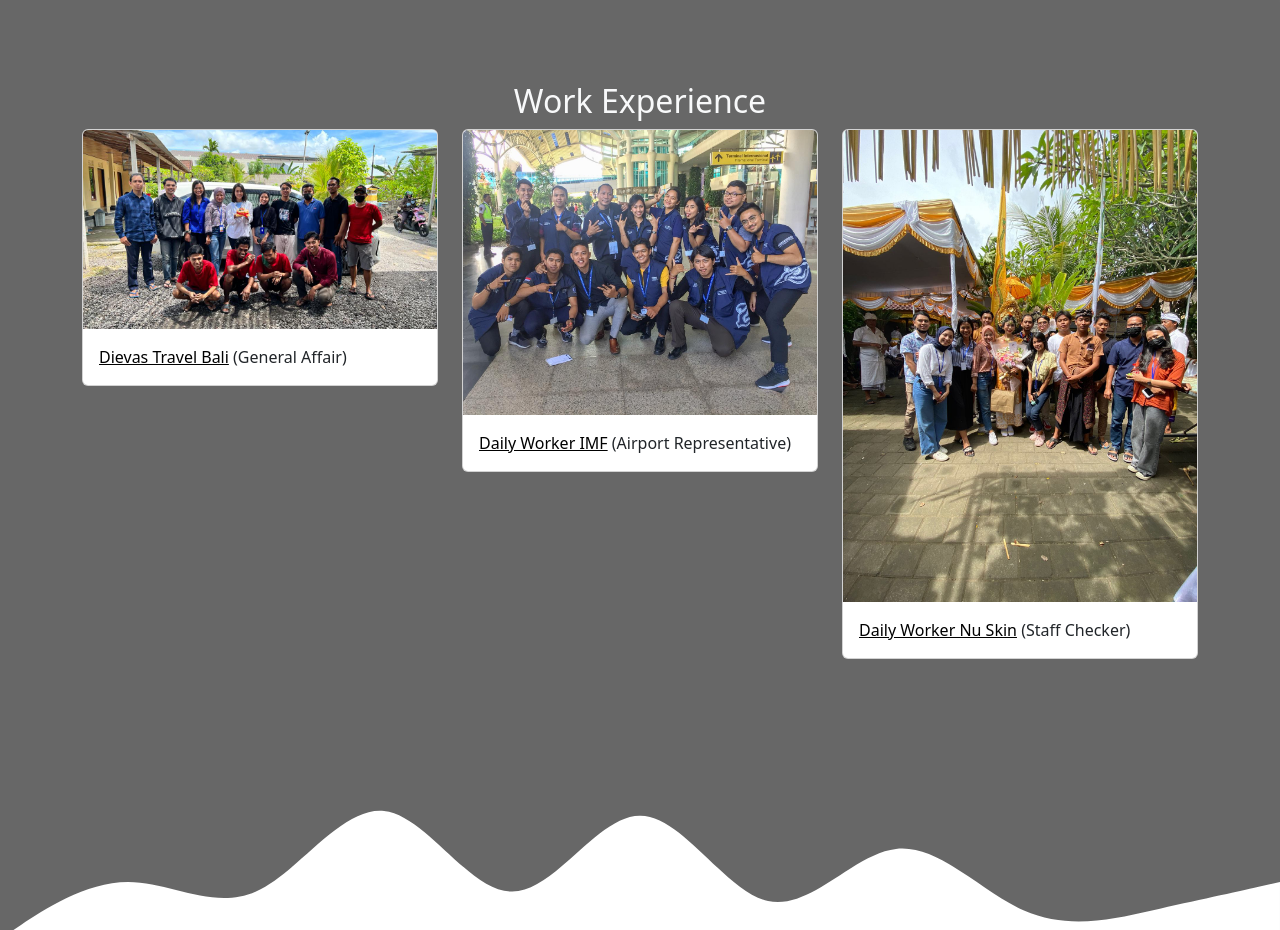
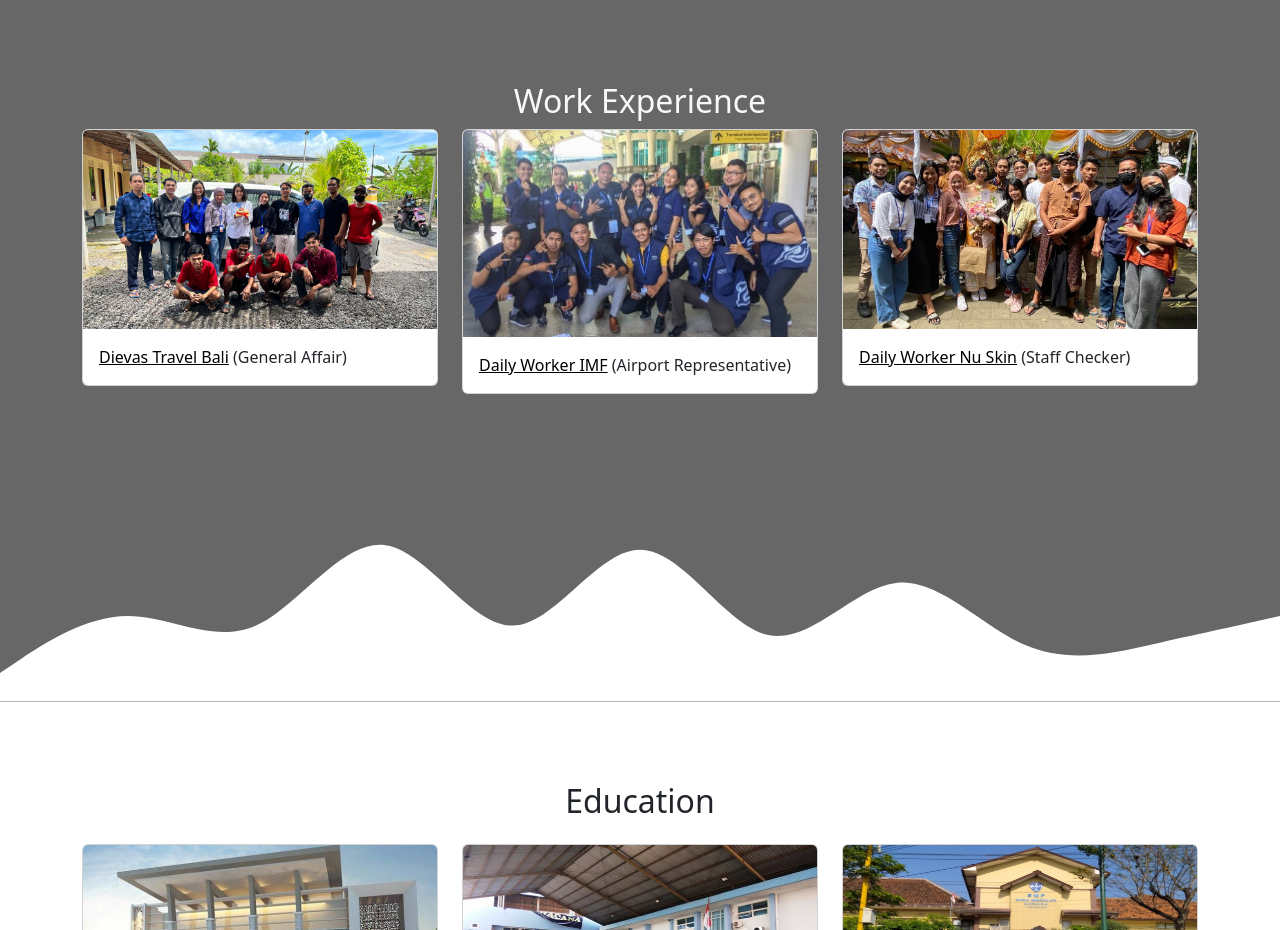
Before and after one commit to evankhell619/evankhell, a plain HTML site: page index.html in a window 1280 px wide. Shown: the part 1420-2350 px from the top of the page. Drawn offline with nearby package versions, Linux system fonts and the light colour scheme.

Commit message:
Update index.html
edit ukuran card experinece

```diff
--- a/index.html
+++ b/index.html
@@ -98,7 +98,7 @@
                     </div>
                     <div class="col-md-4 mb-4">
                         <div class="card" data-aos="flip-right" data-aos-duration="500" data-aos-delay="100">
-                            <img src="img/5.jpeg" class="card-img-top" alt="IMF">
+                            <img src="img/5 - Copy.jpeg" class="card-img-top" alt="IMF">
                             <div class="card-body" >
                             <p class="card-text"><a href="https://www.instagram.com/the_imf/" style="color: black;">Daily Worker IMF</a> (Airport Representative)</p>
                             </div>
@@ -107,7 +107,7 @@
                     </div>
                     <div class="col-md-4 mb-4">
                         <div class="card" data-aos="flip-right" data-aos-duration="500" data-aos-delay="200">
-                            <img src="img/2.jpeg" class="card-img-top" alt="Nu Skin">
+                            <img src="img/2 - Copy.jpeg" class="card-img-top" alt="Nu Skin">
                             <div class="card-body">
                             <p class="card-text"><a href="https://www.instagram.com/nuskinid/" style="color: black;">Daily Worker Nu Skin</a> (Staff Checker)</p>
                             </div>
```
